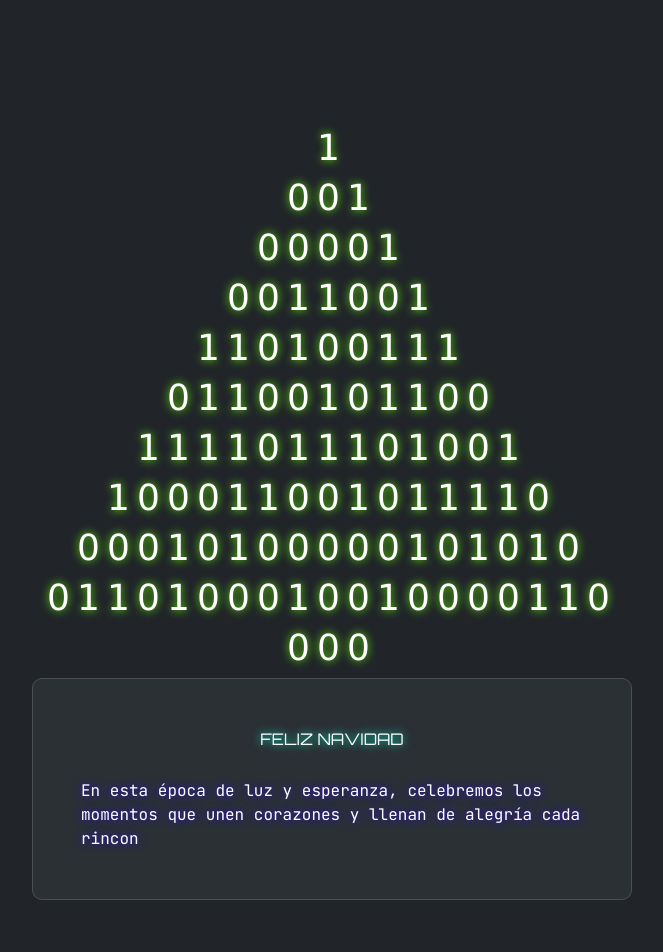
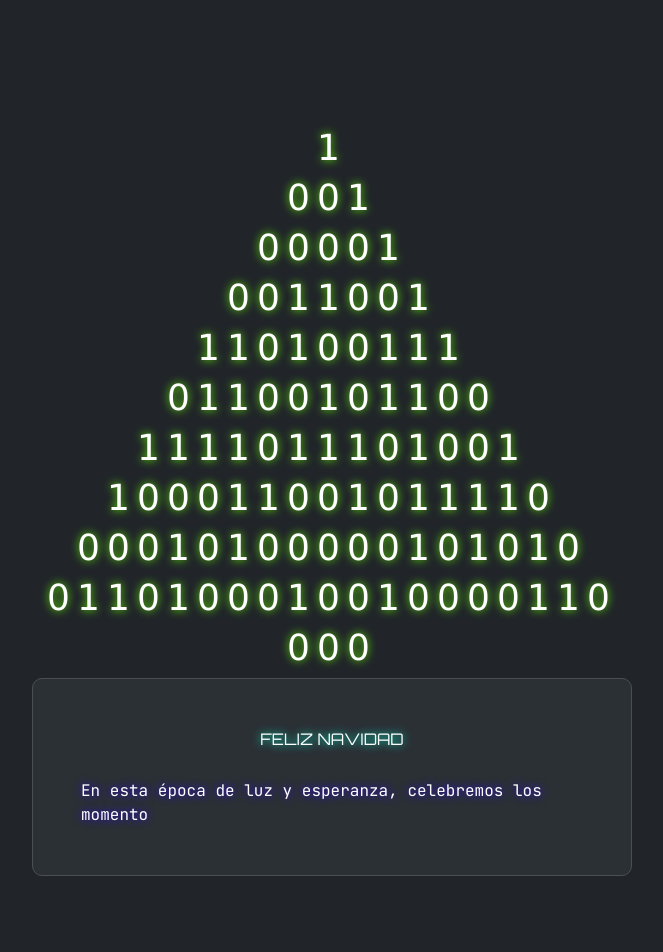
Before and after one commit to bspoloo/kirafts, a Next.js app: page /pages/card in a window 1280 px wide. Shown: the top 952 px of the page, without its empty margins (288-951 px from the left). Built offline with nearby package versions, Linux system fonts and the light colour scheme.

Commit message:
added the edit code

```diff
--- a/src/app/components/message.tsx
+++ b/src/app/components/message.tsx
@@ -0,0 +1,64 @@
+"use client";
+
+import { JetBrains_Mono, Orbitron } from "next/font/google"
+import { RefObject, useEffect, useRef, useState } from "react";
+
+const orbitron = Orbitron({
+    subsets: ["latin"],
+    weight: ["400", "600", "700"]
+});
+
+const mono = JetBrains_Mono({
+    subsets: ["latin"],
+    weight: ["400", "600", "700"]
+});
+
+export default function Message() {
+
+    const message: string = "En esta época de luz y esperanza, celebremos los momentos que unen corazones y llenan de alegría cada rincon."
+    const messageRef: RefObject<HTMLDivElement | null> = useRef<HTMLDivElement>(null);
+    const countRef = useRef<number>(0);
+    const intervalRef = useRef<NodeJS.Timeout | null>(null);
+    const hasStarted = useRef<boolean>(false);
+
+    useEffect(() => {
+        if (intervalRef.current) {
+            clearInterval(intervalRef.current);
+        }
+
+        if (messageRef.current) {
+            messageRef.current.innerHTML = "";
+        }
+
+        hasStarted.current = false;
+
+        if (!hasStarted.current) {
+            hasStarted.current = true;
+            intervalRef.current = setInterval(() => {
+                if (countRef.current >= message.length) {
+                    clearInterval(intervalRef.current!);
+                    return;
+                }
+                if (messageRef.current) {
+                    messageRef.current.innerHTML += message[countRef.current];
+                }
+                countRef.current++;
+            }, 100);
+        }
+
+        return () => {
+            if (intervalRef.current) {
+                clearInterval(intervalRef.current);
+            }
+        };
+    }, [message]);
+
+    return <>
+        <div className={`${orbitron.className} binary-title`}>
+            FELIZ NAVIDAD
+        </div>
+        <div className={`${mono.className} binary-text`} ref={messageRef}>
+            {/* message here */}
+        </div>
+    </>
+}
--- a/src/app/pages/card/page.tsx
+++ b/src/app/pages/card/page.tsx
@@ -1,4 +1,5 @@
 import ChristmasTree from "@/app/components/christmas_tree";
+import Message from "@/app/components/message";
 import { Orbitron } from "next/font/google";
 import { JetBrains_Mono } from "next/font/google";
 import Image from "next/image";
@@ -22,12 +23,7 @@ export default function Home() {
                         <ChristmasTree></ChristmasTree>
                     </div>
                     <div className="message-box flex flex-col justify-center items-center gap-7">
-                        <div className={`${orbitron.className} binary-title`}>
-                            FELIZ NAVIDAD
-                        </div>
-                        <div className={`${mono.className} binary-text`}>
-                            En esta época de luz y esperanza, celebremos los momentos que unen corazones y llenan de alegría cada rincon
-                        </div>
+                        <Message></Message>
                     </div>
                 </div>
             </main>
```
